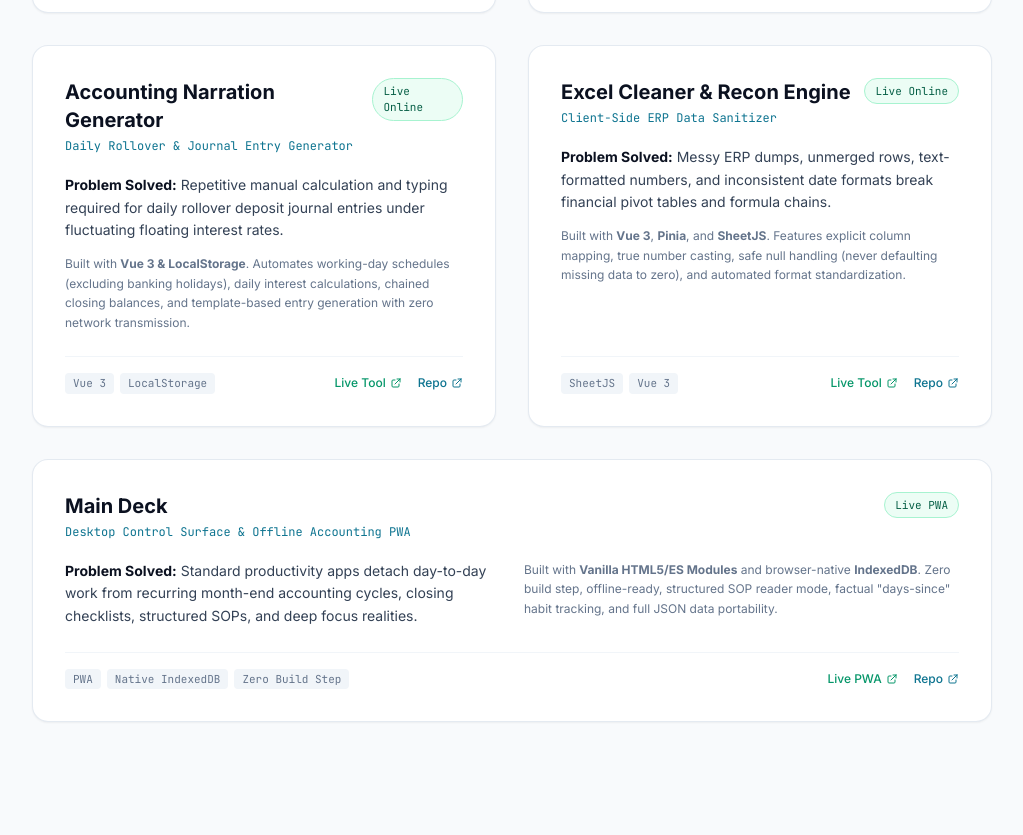
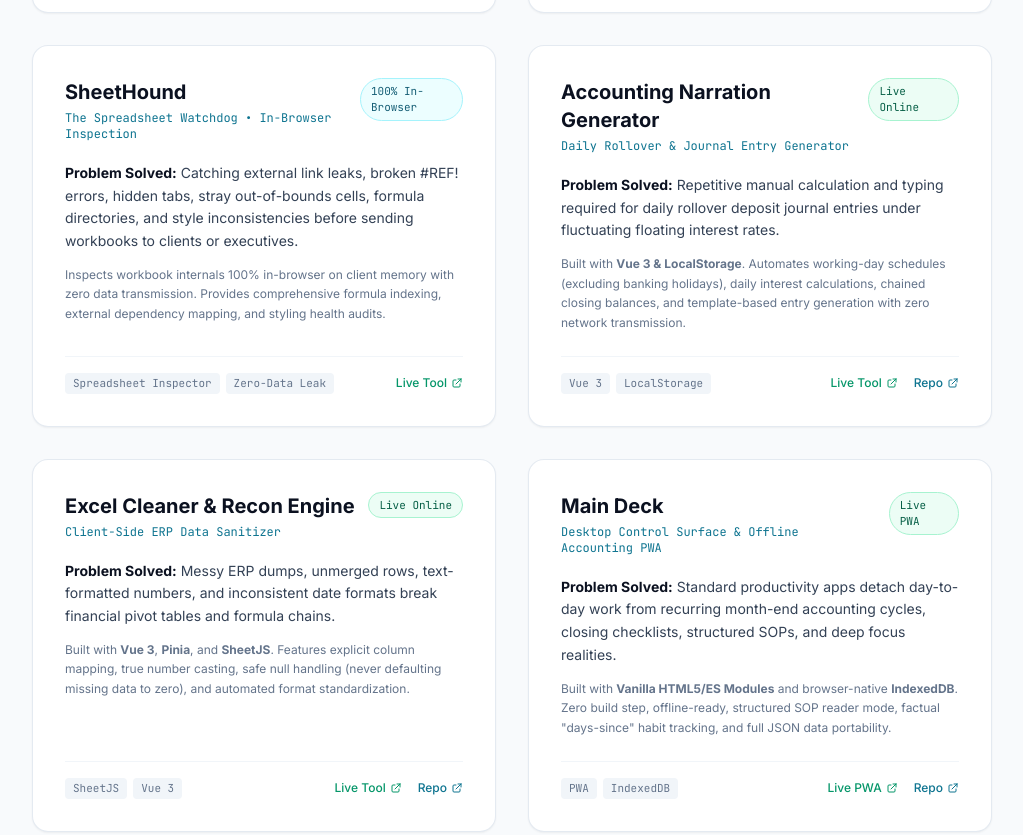
Before and after one commit to Utharam/about-me-samcm, a plain HTML site: page index.html in a window 1280 px wide. Shown: the part 2935-3770 px from the top of the page, without its empty margins (128-1151 px from the left). Drawn offline with nearby package versions, Linux system fonts and the light colour scheme.

Commit message:
feat: add SheetHound app, add Prompts vs Dumb Questions essay, and update DIFZC tenure to Mar 2026

```diff
--- a/index.html
+++ b/index.html
@@ -270,7 +270,7 @@
               <p class="text-base font-medium text-cyan-700 dark:text-cyan-400 mt-1">Accountant / Family Office Financial Operations</p>
             </div>
             <div class="text-xs font-mono text-slate-600 dark:text-slate-400 bg-slate-100 dark:bg-slate-900 px-3 py-1.5 rounded-lg border border-slate-200 dark:border-slate-800 self-start sm:self-auto">
-              May 2019 – 2025 | UAE
+              May 2019 – Mar 2026 | UAE
             </div>
           </div>
 
@@ -364,7 +364,7 @@
 
         <!-- Filter Buttons -->
         <div class="flex items-center gap-2 text-xs font-mono flex-wrap" id="project-filters">
-          <button onclick="filterProjects('all')" class="filter-btn px-3 py-1.5 rounded-lg bg-cyan-100 dark:bg-cyan-500/20 text-cyan-800 dark:text-cyan-400 border border-cyan-300 dark:border-cyan-500/40 transition-all" data-filter="all">All (5)</button>
+          <button onclick="filterProjects('all')" class="filter-btn px-3 py-1.5 rounded-lg bg-cyan-100 dark:bg-cyan-500/20 text-cyan-800 dark:text-cyan-400 border border-cyan-300 dark:border-cyan-500/40 transition-all" data-filter="all">All (6)</button>
           <button onclick="filterProjects('zk')" class="filter-btn px-3 py-1.5 rounded-lg bg-white dark:bg-slate-900 text-slate-600 dark:text-slate-400 border border-slate-200 dark:border-slate-800 hover:text-slate-900 dark:hover:text-slate-200 transition-all" data-filter="zk">Zero-Knowledge SQL</button>
           <button onclick="filterProjects('pwa')" class="filter-btn px-3 py-1.5 rounded-lg bg-white dark:bg-slate-900 text-slate-600 dark:text-slate-400 border border-slate-200 dark:border-slate-800 hover:text-slate-900 dark:hover:text-slate-200 transition-all" data-filter="pwa">Local-First / PWA</button>
           <button onclick="filterProjects('automation')" class="filter-btn px-3 py-1.5 rounded-lg bg-white dark:bg-slate-900 text-slate-600 dark:text-slate-400 border border-slate-200 dark:border-slate-800 hover:text-slate-900 dark:hover:text-slate-200 transition-all" data-filter="automation">Automation</button>
@@ -445,7 +445,40 @@
           </div>
         </div>
 
-        <!-- Project 3: Accounting Narration Generator -->
+        <!-- Project 3: SheetHound (Spreadsheet Watchdog) -->
+        <div class="project-card rounded-2xl bg-white dark:bg-slate-900/40 border border-slate-200/90 dark:border-slate-800/80 p-8 space-y-6 flex flex-col justify-between hover:border-cyan-500/50 transition-all shadow-sm dark:shadow-none" data-category="automation">
+          <div class="space-y-5">
+            <div class="flex items-start justify-between gap-3">
+              <div>
+                <h3 class="text-xl font-bold text-slate-900 dark:text-slate-100">SheetHound</h3>
+                <p class="text-xs font-mono text-cyan-700 dark:text-cyan-400 mt-1">The Spreadsheet Watchdog • In-Browser Inspection</p>
+              </div>
+              <span class="text-[11px] font-mono px-2.5 py-1 rounded-full bg-cyan-50 dark:bg-cyan-950/60 text-cyan-800 dark:text-cyan-300 border border-cyan-200 dark:border-cyan-800/40">100% In-Browser</span>
+            </div>
+
+            <div class="space-y-3 text-sm">
+              <p class="text-slate-700 dark:text-slate-300 leading-relaxed">
+                <strong class="text-slate-900 dark:text-slate-200">Problem Solved:</strong> Catching external link leaks, broken #REF! errors, hidden tabs, stray out-of-bounds cells, formula directories, and style inconsistencies before sending workbooks to clients or executives.
+              </p>
+              <p class="text-slate-500 dark:text-slate-400 text-xs leading-relaxed">
+                Inspects workbook internals 100% in-browser on client memory with zero data transmission. Provides comprehensive formula indexing, external dependency mapping, and styling health audits.
+              </p>
+            </div>
+          </div>
+
+          <div class="pt-4 flex items-center justify-between border-t border-slate-100 dark:border-slate-800/80">
+            <div class="flex flex-wrap gap-1.5 text-[11px] font-mono text-slate-500 dark:text-slate-400">
+              <span class="bg-slate-100 dark:bg-slate-800/60 px-2 py-0.5 rounded">Spreadsheet Inspector</span>
+              <span class="bg-slate-100 dark:bg-slate-800/60 px-2 py-0.5 rounded">Zero-Data Leak</span>
+            </div>
+            <a href="https://sheethound.utharam.workers.dev/" target="_blank" rel="noopener noreferrer" class="inline-flex items-center gap-1 text-xs font-medium text-emerald-600 dark:text-emerald-400 hover:underline">
+              <span>Live Tool</span>
+              <svg class="w-3 h-3" fill="none" stroke="currentColor" viewBox="0 0 24 24"><path stroke-linecap="round" stroke-linejoin="round" stroke-width="2" d="M10 6H6a2 2 0 00-2 2v10a2 2 0 002 2h10a2 2 0 002-2v-4M14 4h6m0 0v6m0-6L10 14"></path></svg>
+            </a>
+          </div>
+        </div>
+
+        <!-- Project 4: Accounting Narration Generator -->
         <div class="project-card rounded-2xl bg-white dark:bg-slate-900/40 border border-slate-200/90 dark:border-slate-800/80 p-8 space-y-6 flex flex-col justify-between hover:border-cyan-500/50 transition-all shadow-sm dark:shadow-none" data-category="automation">
           <div class="space-y-5">
             <div class="flex items-start justify-between gap-3">
@@ -484,7 +517,7 @@
           </div>
         </div>
 
-        <!-- Project 4: Excel Cleaner & Reconciliation Engine -->
+        <!-- Project 5: Excel Cleaner & Reconciliation Engine -->
         <div class="project-card rounded-2xl bg-white dark:bg-slate-900/40 border border-slate-200/90 dark:border-slate-800/80 p-8 space-y-6 flex flex-col justify-between hover:border-cyan-500/50 transition-all shadow-sm dark:shadow-none" data-category="automation">
           <div class="space-y-5">
             <div class="flex items-start justify-between gap-3">
@@ -523,8 +556,8 @@
           </div>
         </div>
 
-        <!-- Project 5: Main Deck -->
-        <div class="project-card rounded-2xl bg-white dark:bg-slate-900/40 border border-slate-200/90 dark:border-slate-800/80 p-8 space-y-6 flex flex-col justify-between hover:border-cyan-500/50 transition-all shadow-sm dark:shadow-none md:col-span-2" data-category="pwa">
+        <!-- Project 6: Main Deck -->
+        <div class="project-card rounded-2xl bg-white dark:bg-slate-900/40 border border-slate-200/90 dark:border-slate-800/80 p-8 space-y-6 flex flex-col justify-between hover:border-cyan-500/50 transition-all shadow-sm dark:shadow-none" data-category="pwa">
           <div class="space-y-5">
             <div class="flex items-start justify-between gap-3">
               <div>
@@ -534,7 +567,7 @@
               <span class="text-[11px] font-mono px-2.5 py-1 rounded-full bg-emerald-50 dark:bg-emerald-950/60 text-emerald-800 dark:text-emerald-300 border border-emerald-200 dark:border-emerald-800/40">Live PWA</span>
             </div>
 
-            <div class="grid md:grid-cols-2 gap-6 text-sm">
+            <div class="space-y-3 text-sm">
               <p class="text-slate-700 dark:text-slate-300 leading-relaxed">
                 <strong class="text-slate-900 dark:text-slate-200">Problem Solved:</strong> Standard productivity apps detach day-to-day work from recurring month-end accounting cycles, closing checklists, structured SOPs, and deep focus realities.
               </p>
@@ -547,8 +580,7 @@
           <div class="pt-4 flex items-center justify-between border-t border-slate-100 dark:border-slate-800/80">
             <div class="flex flex-wrap gap-1.5 text-[11px] font-mono text-slate-500 dark:text-slate-400">
               <span class="bg-slate-100 dark:bg-slate-800/60 px-2 py-0.5 rounded">PWA</span>
-              <span class="bg-slate-100 dark:bg-slate-800/60 px-2 py-0.5 rounded">Native IndexedDB</span>
-              <span class="bg-slate-100 dark:bg-slate-800/60 px-2 py-0.5 rounded">Zero Build Step</span>
+              <span class="bg-slate-100 dark:bg-slate-800/60 px-2 py-0.5 rounded">IndexedDB</span>
             </div>
             <div class="flex items-center gap-4">
               <a href="https://utharam.github.io/Main-Deck/" target="_blank" rel="noopener noreferrer" class="inline-flex items-center gap-1 text-xs font-medium text-emerald-600 dark:text-emerald-400 hover:underline">
@@ -661,7 +693,26 @@
           </div>
         </a>
 
-        <!-- Essay 3 -->
+        <!-- Essay 3: Prompts vs Dumb Questions -->
+        <a href="https://medium.com/@samcmaliyakel/prompts-vs-dumb-questions-how-should-we-really-talk-to-ai-a0af990882c2" target="_blank" rel="noopener noreferrer" class="group rounded-2xl bg-white dark:bg-slate-900/30 border border-slate-200/90 dark:border-slate-800/80 p-8 space-y-4 hover:border-cyan-500/50 hover:shadow-md transition-all flex flex-col justify-between">
+          <div class="space-y-3">
+            <div class="flex items-center justify-between text-xs font-mono text-slate-500 dark:text-slate-400">
+              <span class="text-cyan-700 dark:text-cyan-400">AI & Communication</span>
+              <span class="group-hover:text-cyan-600 dark:group-hover:text-cyan-400 transition-colors">Medium ↗</span>
+            </div>
+            <h3 class="text-lg font-bold text-slate-900 dark:text-slate-100 group-hover:text-cyan-700 dark:group-hover:text-cyan-300 transition-colors leading-snug">
+              Prompts vs. Dumb Questions: How Should We Really Talk to AI?
+            </h3>
+            <p class="text-sm text-slate-600 dark:text-slate-400 leading-relaxed">
+              A grounded perspective on human-AI interaction—why treating models with iterative inquiry, domain curiosity, and conversational dialogue often outperforms rigid, over-engineered prompt formulas.
+            </p>
+          </div>
+          <div class="text-xs font-medium text-cyan-700 dark:text-cyan-400 pt-2">
+            Read Essay →
+          </div>
+        </a>
+
+        <!-- Essay 4 -->
         <a href="https://medium.com/@samcmaliyakel/stepping-on-the-grass-in-the-post-ai-era-36e511831e17" target="_blank" rel="noopener noreferrer" class="group rounded-2xl bg-white dark:bg-slate-900/30 border border-slate-200/90 dark:border-slate-800/80 p-8 space-y-4 hover:border-cyan-500/50 hover:shadow-md transition-all flex flex-col justify-between">
           <div class="space-y-3">
             <div class="flex items-center justify-between text-xs font-mono text-slate-500 dark:text-slate-400">
@@ -680,8 +731,8 @@
           </div>
         </a>
 
-        <!-- Essay 4 -->
-        <a href="https://medium.com/@samcmaliyakel/the-emotion-token-theory-ai-and-the-future-of-human-relationships-c8dd6498f687" target="_blank" rel="noopener noreferrer" class="group rounded-2xl bg-white dark:bg-slate-900/30 border border-slate-200/90 dark:border-slate-800/80 p-8 space-y-4 hover:border-cyan-500/50 hover:shadow-md transition-all flex flex-col justify-between">
+        <!-- Essay 5 -->
+        <a href="https://medium.com/@samcmaliyakel/the-emotion-token-theory-ai-and-the-future-of-human-relationships-c8dd6498f687" target="_blank" rel="noopener noreferrer" class="group rounded-2xl bg-white dark:bg-slate-900/30 border border-slate-200/90 dark:border-slate-800/80 p-8 space-y-4 hover:border-cyan-500/50 hover:shadow-md transition-all flex flex-col justify-between md:col-span-2" data-span="full">
           <div class="space-y-3">
             <div class="flex items-center justify-between text-xs font-mono text-slate-500 dark:text-slate-400">
               <span class="text-cyan-700 dark:text-cyan-400">Human Dynamics</span>
```
Also changed, not shown: 1 other file.
